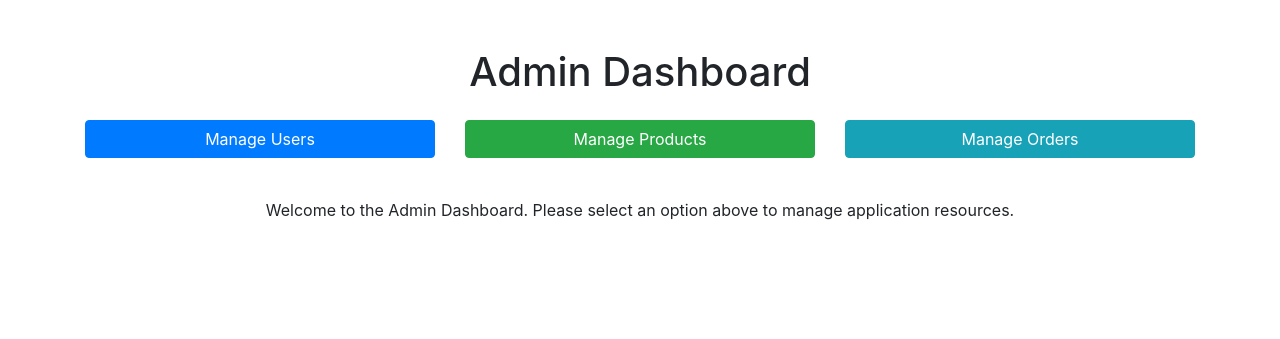
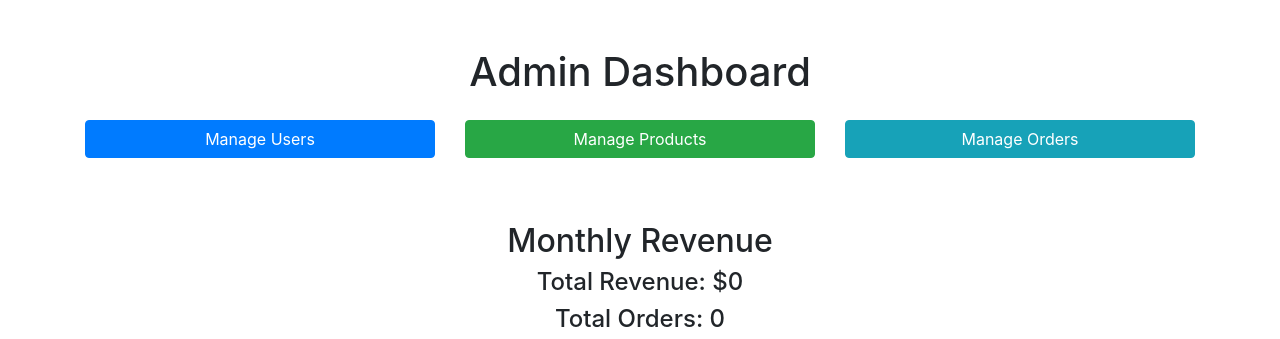
Before and after one commit to alberdijon/Grill-and-Chill, a Django app: page / in a window 1280 px wide. Shown: the top 339 px of the page. Run offline with Django 5.2, Linux system fonts and the light colour scheme; data that the repository does not hold is empty; some libraries are stand-ins or nearby versions.

Commit message:
feat(58)/grafico
grafikoa sortuta eta indexean atxikituta

```diff
--- a/GrillAndChill/Grill_And_Chill/templates/admintemplates/index.html
+++ b/GrillAndChill/Grill_And_Chill/templates/admintemplates/index.html
@@ -2,14 +2,14 @@
 <html lang="en">
 <head>
     <meta charset="UTF-8">
-    <meta name="viewport" content="width=device-width, initial-scale=1.0">
     <title>Admin Dashboard</title>
     <link rel="stylesheet" href="https://stackpath.bootstrapcdn.com/bootstrap/4.5.2/css/bootstrap.min.css">
+    <script type="text/javascript" src="https://www.gstatic.com/charts/loader.js"></script>
 </head>
 <body>
-
     <div class="container mt-5">
         <h1 class="text-center">Admin Dashboard</h1>
+
         <div class="row mt-4">
             <div class="col-md-4 mb-3">
                 <a href="{% url 'user_list' %}" class="btn btn-primary btn-block">Manage Users</a>
@@ -18,15 +18,13 @@
                 <a href="{% url 'product_list' %}" class="btn btn-success btn-block">Manage Products</a>
             </div>
             <div class="col-md-4 mb-3">
-            <a href="{% url 'order_list' %}" class="btn btn-info btn-block">Manage Orders</a>  <!-- Link to Manage Orders -->
+                <a href="{% url 'order_list' %}" class="btn btn-info btn-block">Manage Orders</a>
             </div>
         </div>
 
-    <div class="row mt-4">
-        <div class="col-md-12 text-center">
-            <p>Welcome to the Admin Dashboard. Please select an option above to manage application resources.</p>
-        </div>
-    </div>
+
+        <div>{% block content %} {% endblock %}</div>
+
     </div>
 
     <script src="https://code.jquery.com/jquery-3.5.1.slim.min.js"></script>
--- /dev/null
+++ b/GrillAndChill/Grill_And_Chill/templates/admintemplates/monthly_revenue.html
@@ -0,0 +1,29 @@
+{% extends 'admintemplates/index.html' %}
+{% block content %}
+<div class="mt-5">
+    <h2 class="text-center">Monthly Revenue</h2>
+    <h4 class="text-center">Total Revenue: ${{ total_revenue }}</h3>
+    <h4 class="text-center">Total Orders: {{ order_count }}</h3>
+
+    <div id="chart_div" style="width: 100%; height: 55vh;"></div>
+
+    <script type="text/javascript">
+        google.charts.load('current', {'packages':['corechart']});
+        google.charts.setOnLoadCallback(drawChart);
+
+        function drawChart() {
+            var data = google.visualization.arrayToDataTable({{ chart_data|safe }});
+
+            var options = {
+                title: 'Monthly Revenue',
+                hAxis: { title: 'Date' },
+                vAxis: { title: 'Revenue ($)' },
+                legend: 'none'
+            };
+
+            var chart = new google.visualization.ColumnChart(document.getElementById('chart_div'));
+            chart.draw(data, options);
+        }
+    </script>
+</div>
+{% endblock %}
--- a/GrillAndChill/Grill_And_Chill/urls.py
+++ b/GrillAndChill/Grill_And_Chill/urls.py
@@ -5,18 +5,22 @@ urlpatterns = [
     path('', views.index, name='index'),
     path('users/', views.user_list, name='user_list'),
     path('users/<int:user_id>/', views.user_detail, name='user_detail'),
+    path('users/<int:user_id>/update/', views.user_update, name='user_update'),
+    path('users/<int:user_id>/delete/', views.user_delete, name='user_delete'),
+    path('users/create/', views.user_create, name='user_create'),
+
     path('products/', views.product_list, name='product_list'),
     path('products/<int:product_id>/', views.product_detail, name='product_detail'),
-    path('users/create/', views.user_create, name='user_create'),
-    path('users/<int:user_id>/delete/', views.user_delete, name='user_delete'),
     path('products/<int:product_id>/update/', views.product_update, name='product_update'),
     path('products/<int:product_id>/delete/', views.product_delete, name='product_delete'),
     path('products/create/', views.product_create, name='product_create'),
-    path('users/<int:user_id>/update/', views.user_update, name='user_update'),
-    path('users/<int:user_id>/delete/', views.user_delete, name='user_delete'),
+
+
     path('orders/', views.order_list, name='order_list'),
     path('orders/create/', views.order_create, name='order_create'),
     path('orders/<int:order_id>/', views.order_detail, name='order_detail'),
     path('orders/<int:order_id>/update/', views.order_update, name='order_update'),
     path('orders/<int:order_id>/delete/', views.order_delete, name='order_delete'),
+
+
 ]
--- a/GrillAndChill/Grill_And_Chill/views.py
+++ b/GrillAndChill/Grill_And_Chill/views.py
@@ -1,63 +1,88 @@
 from django.shortcuts import render, get_object_or_404 , redirect
 from .models import User, Product, Order
+from django.utils import timezone
+from datetime import timedelta
 from .forms import UserForm , ProductForm , OrderForm
 
 def index(request):
-    return render(request, 'admintemplates/index.html')  # ensure the template path is correct
+    one_month_ago = timezone.now() - timedelta(days=30)
+    orders = Order.objects.filter(order_Date__gte=one_month_ago)
+
+    total_revenue = sum(order.price for order in orders)
+    order_count = orders.count()
+
+    chart_data = [['Order Date', 'Revenue']]
+
+    for order in orders:
+        chart_data.append([order.order_Date.strftime('%Y-%m-%d'), order.price])
+
+    return render(request, 'admintemplates/monthly_revenue.html', {
+        'total_revenue': total_revenue,
+        'order_count': order_count,
+        'chart_data': chart_data
+    })
 
 # Basic Views for Users
 
+#List view
 def user_list(request):
     users = User.objects.all()
     return render(request, 'admintemplates/user_list.html', {'users': users})
 
+#Detail view
 def user_detail(request, user_id):
     user = get_object_or_404(User, pk=user_id)
     return render(request, 'admintemplates/user_detail.html', {'user': user})
 
+# Create View
 def user_create(request):
     if request.method == 'POST':
         form = UserForm(request.POST)
         if form.is_valid():
             form.save()
-            return redirect('user_list')  # Redirect to user list after creation
+            return redirect('user_list')
     else:
         form = UserForm()
     return render(request, 'admintemplates/user_form.html', {'form': form})
 
+# Update View
 def user_update(request, user_id):
     user = get_object_or_404(User, pk=user_id)
 
     if request.method == 'POST':
-        form = UserForm(request.POST, instance=user)  # Bind form to the user instance
+        form = UserForm(request.POST, instance=user)
         if form.is_valid():
-            form.save()  # Save the updated user
-            return redirect('user_list')  # Redirect to the user list after successful update
+            form.save()
+            return redirect('user_list')
     else:
-        form = UserForm(instance=user)  # Populate the form with the user's current details
+        form = UserForm(instance=user)
 
     return render(request, 'admintemplates/user_form.html', {'form': form, 'user': user})
 
+# Delete View
 def user_delete(request, user_id):
     user = get_object_or_404(User, pk=user_id)
 
     if request.method == 'POST':
-        user.delete()  # Delete the user
-        return redirect('user_list')  # Redirect to the user list after deletion
+        user.delete()
+        return redirect('user_list')
 
     return render(request, 'admintemplates/user_confirm_delete.html', {'user': user})
 
 
 # Basic Views for Products
 
+# List View
 def product_list(request):
     products = Product.objects.all()
     return render(request, 'admintemplates/product_list.html', {'products': products})
 
+# Detail View
 def product_detail(request, product_id):
     product = get_object_or_404(Product, pk=product_id)
     return render(request, 'admintemplates/product_detail.html', {'product': product})
 
+# Upadate product
 def product_update(request, product_id):
     product = get_object_or_404(Product, pk=product_id)
 
@@ -65,30 +90,30 @@ def product_update(request, product_id):
         form = ProductForm(request.POST, instance=product)
         if form.is_valid():
             form.save()
-            return redirect('product_list')  # Redirect to the product list after successful update
+            return redirect('product_list')
     else:
         form = ProductForm(instance=product)
 
     return render(request, 'admintemplates/product_form.html', {'form': form, 'product': product})
-
+# Delete product
 def product_delete(request, product_id):
     product = get_object_or_404(Product, pk=product_id)
     if request.method == 'POST':
         product.delete()
-        return redirect('product_list')  # Redirect back to the product list after deletion
+        return redirect('product_list')
     return render(request, 'admintemplates/product_confirm_delete.html', {'product': product})
 
+# Create product
 def product_create(request):
     if request.method == 'POST':
         form = ProductForm(request.POST)
         if form.is_valid():
-            form.save()  # Save product to the database
-            return redirect('product_list')  # Redirect to the product list
+            form.save()
+            return redirect('product_list')
     else:
-        form = ProductForm()  # Create an empty form for GET request
+        form = ProductForm()
 
-    return render(request, 'admintemplates/product_form.html', {'form': form})  # Render the form
-
+    return render(request, 'admintemplates/product_form.html', {'form': form})
 # Basic Views for Orders
 
 # List View
@@ -106,12 +131,12 @@ def order_create(request):
     if request.method == 'POST':
         form = OrderForm(request.POST)
         if form.is_valid():
-            form.save()  # Save the new order
-            return redirect('order_list')  # Redirect to the order list
+            form.save()
+            return redirect('order_list')
     else:
-        form = OrderForm()  # Create an empty form if GET request
+        form = OrderForm()
 
-    # Add Bootstrap class to all fields
+
     for field in form.fields.values():
         field.widget.attrs.update({'class': 'form-control'})
 
@@ -123,12 +148,12 @@ def order_update(request, order_id):
     order = get_object_or_404(Order, pk=order_id)
 
     if request.method == 'POST':
-        form = OrderForm(request.POST, instance=order)  # Bind form to the order instance
+        form = OrderForm(request.POST, instance=order)
         if form.is_valid():
-            form.save()  # Save the updated order
-            return redirect('order_list')  # Redirect to the order list after successful update
+            form.save()
+            return redirect('order_list')
     else:
-        form = OrderForm(instance=order)  # Populate the form with the order's current details
+        form = OrderForm(instance=order)
 
     return render(request, 'admintemplates/order_form.html', {'form': form, 'order': order})
 
@@ -137,7 +162,7 @@ def order_delete(request, order_id):
     order = get_object_or_404(Order, pk=order_id)
 
     if request.method == 'POST':
-        order.delete()  # Delete the order
-        return redirect('order_list')  # Redirect to the order list after deletion
+        order.delete()
+        return redirect('order_list')
 
     return render(request, 'admintemplates/order_confirm_delete.html', {'order': order})
```
Lines whose indentation alone changed are shown as unchanged.
